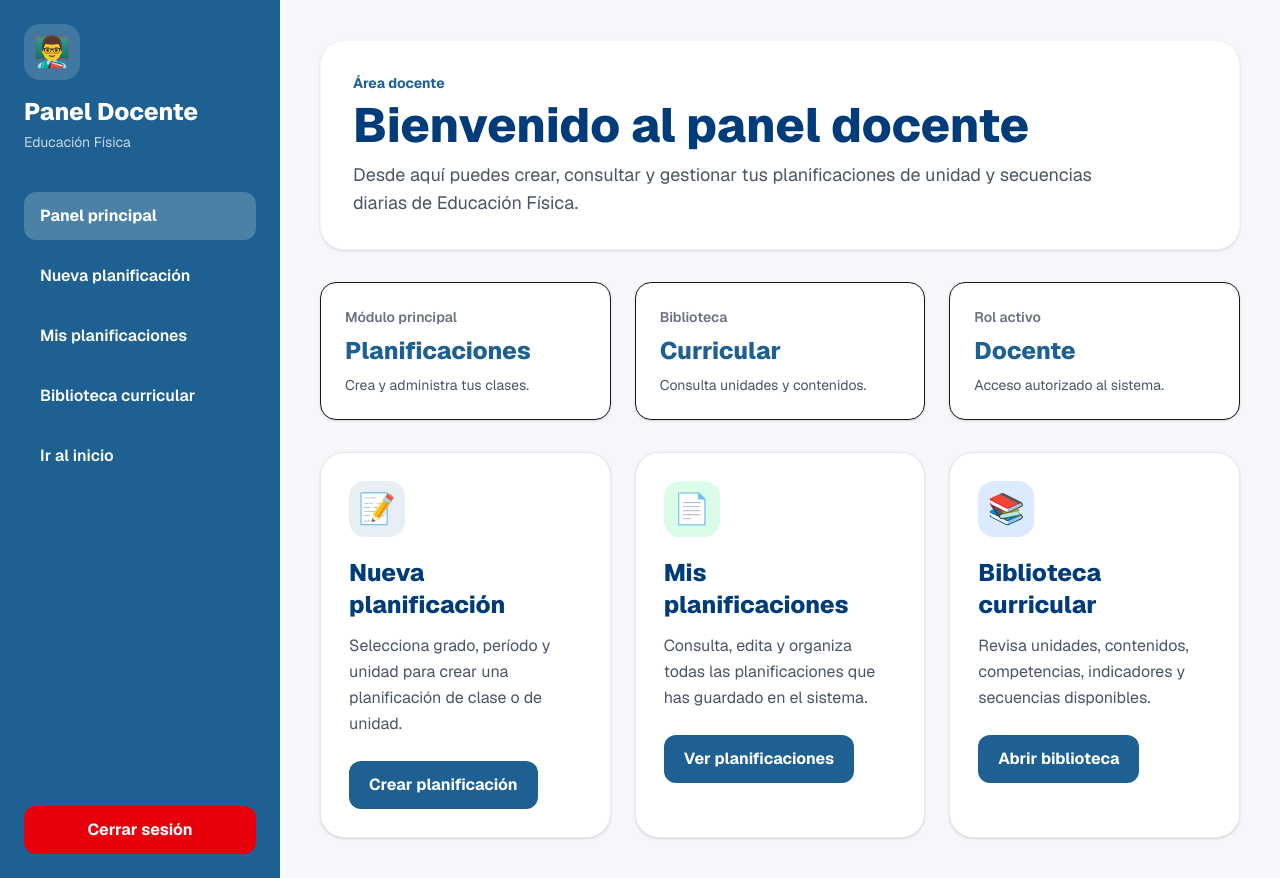
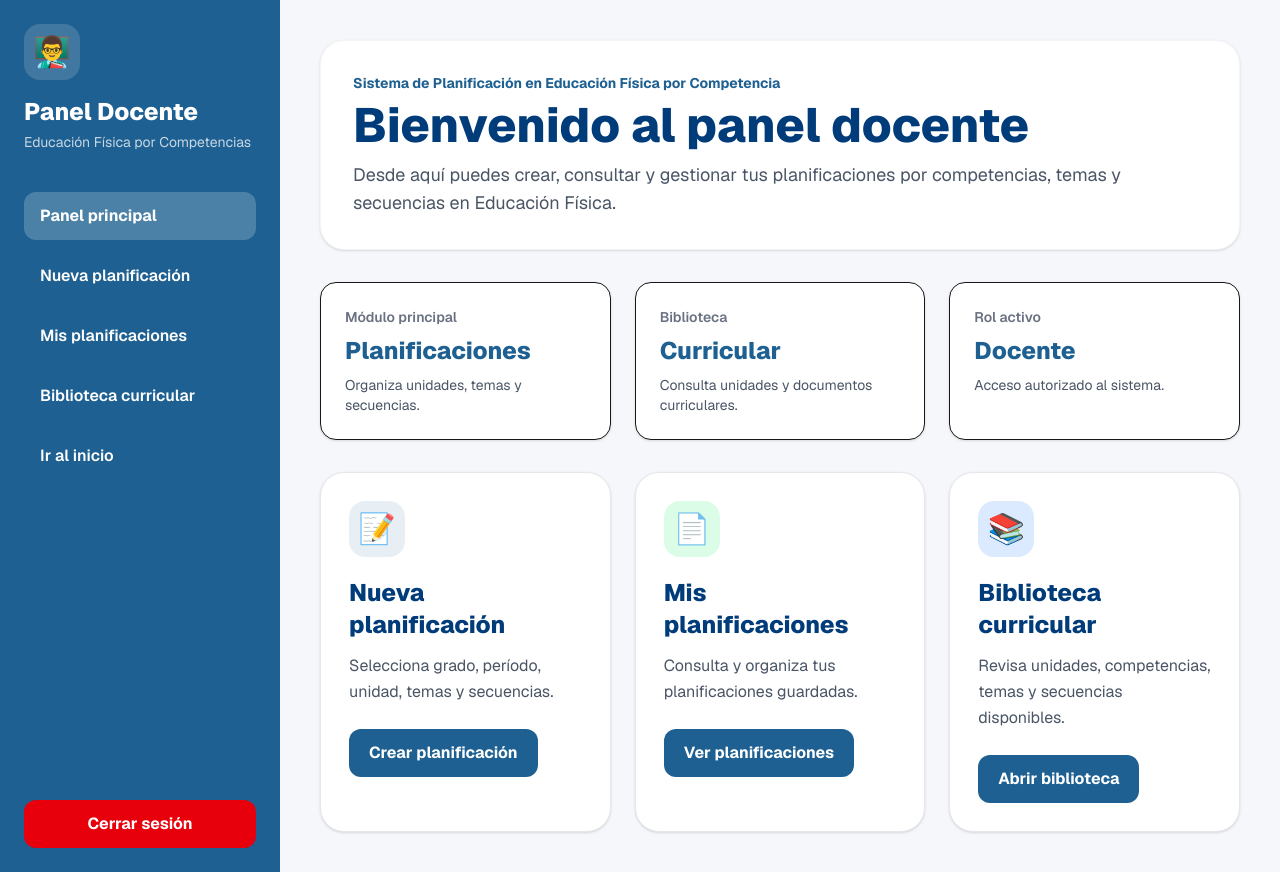
Before and after one commit to gregorfernandez1-stack/plataforma-docente-efi, a Next.js app: page /docente in a window 1280 px wide. Built offline with nearby package versions, Linux system fonts and the light colour scheme.

Commit message:
Actualiza panel docente con nueva terminologia

```diff
--- a/app/docente/page.tsx
+++ b/app/docente/page.tsx
@@ -21,9 +21,12 @@ export default function PanelDocente() {
               <span className="text-3xl">👨‍🏫</span>
             </div>
 
-            <h2 className="text-2xl font-extrabold">Panel Docente</h2>
+            <h2 className="text-2xl font-extrabold">
+              Panel Docente
+            </h2>
+
             <p className="text-white/75 text-sm mt-1">
-              Educación Física
+              Educación Física por Competencias
             </p>
           </div>
 
@@ -75,9 +78,11 @@ export default function PanelDocente() {
 
       <section className="flex-1 p-8 md:p-10">
         <div className="max-w-7xl mx-auto">
+
           <div className="bg-white rounded-3xl shadow-sm border border-gray-100 p-8 mb-8">
+
             <p className="text-sm font-bold text-[#1E6091] mb-2">
-              Área docente
+              Sistema de Planificación en Educación Física por Competencia
             </p>
 
             <h1 className="text-4xl md:text-5xl font-extrabold text-[#003B7A] mb-3">
@@ -85,21 +90,25 @@ export default function PanelDocente() {
             </h1>
 
             <p className="text-gray-600 text-lg max-w-3xl">
-              Desde aquí puedes crear, consultar y gestionar tus planificaciones
-              de unidad y secuencias diarias de Educación Física.
+              Desde aquí puedes crear, consultar y gestionar tus
+              planificaciones por competencias, temas y secuencias
+              en Educación Física.
             </p>
           </div>
 
           <div className="grid md:grid-cols-3 gap-6 mb-8">
+
             <div className="bg-white rounded-2xl shadow-sm border p-6">
               <p className="text-gray-500 text-sm font-semibold">
                 Módulo principal
               </p>
+
               <h2 className="text-2xl font-extrabold text-[#1E6091] mt-2">
                 Planificaciones
               </h2>
+
               <p className="text-gray-600 text-sm mt-2">
-                Crea y administra tus clases.
+                Organiza unidades, temas y secuencias.
               </p>
             </div>
 
@@ -107,11 +116,13 @@ export default function PanelDocente() {
               <p className="text-gray-500 text-sm font-semibold">
                 Biblioteca
               </p>
+
               <h2 className="text-2xl font-extrabold text-[#1E6091] mt-2">
                 Curricular
               </h2>
+
               <p className="text-gray-600 text-sm mt-2">
-                Consulta unidades y contenidos.
+                Consulta unidades y documentos curriculares.
               </p>
             </div>
 
@@ -119,9 +130,11 @@ export default function PanelDocente() {
               <p className="text-gray-500 text-sm font-semibold">
                 Rol activo
               </p>
+
               <h2 className="text-2xl font-extrabold text-[#1E6091] mt-2">
                 Docente
               </h2>
+
               <p className="text-gray-600 text-sm mt-2">
                 Acceso autorizado al sistema.
               </p>
@@ -129,6 +142,7 @@ export default function PanelDocente() {
           </div>
 
           <div className="grid lg:grid-cols-3 gap-6">
+
             <Link
               href="/docente/nueva-planificacion"
               className="group bg-white border border-gray-200 rounded-3xl p-7 shadow-sm hover:shadow-xl transition"
@@ -142,8 +156,7 @@ export default function PanelDocente() {
               </h2>
 
               <p className="text-gray-600 leading-relaxed">
-                Selecciona grado, período y unidad para crear una planificación
-                de clase o de unidad.
+                Selecciona grado, período, unidad, temas y secuencias.
               </p>
 
               <span className="inline-block mt-6 bg-[#1E6091] text-white px-5 py-3 rounded-xl font-bold">
@@ -164,8 +177,7 @@ export default function PanelDocente() {
               </h2>
 
               <p className="text-gray-600 leading-relaxed">
-                Consulta, edita y organiza todas las planificaciones que has
-                guardado en el sistema.
+                Consulta y organiza tus planificaciones guardadas.
               </p>
 
               <span className="inline-block mt-6 bg-[#1E6091] text-white px-5 py-3 rounded-xl font-bold">
@@ -186,14 +198,14 @@ export default function PanelDocente() {
               </h2>
 
               <p className="text-gray-600 leading-relaxed">
-                Revisa unidades, contenidos, competencias, indicadores y
-                secuencias disponibles.
+                Revisa unidades, competencias, temas y secuencias disponibles.
               </p>
 
               <span className="inline-block mt-6 bg-[#1E6091] text-white px-5 py-3 rounded-xl font-bold">
                 Abrir biblioteca
               </span>
             </Link>
+
           </div>
         </div>
       </section>
```
